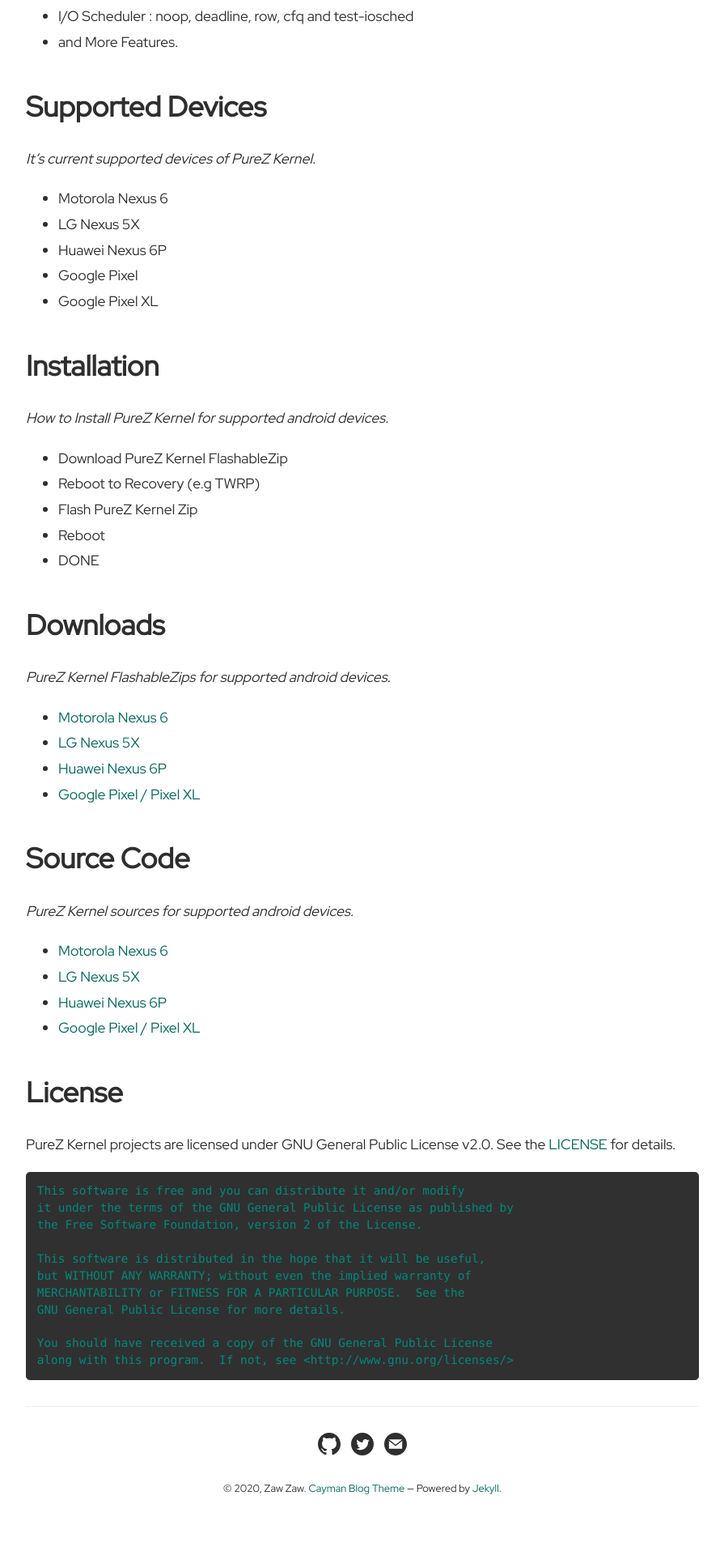
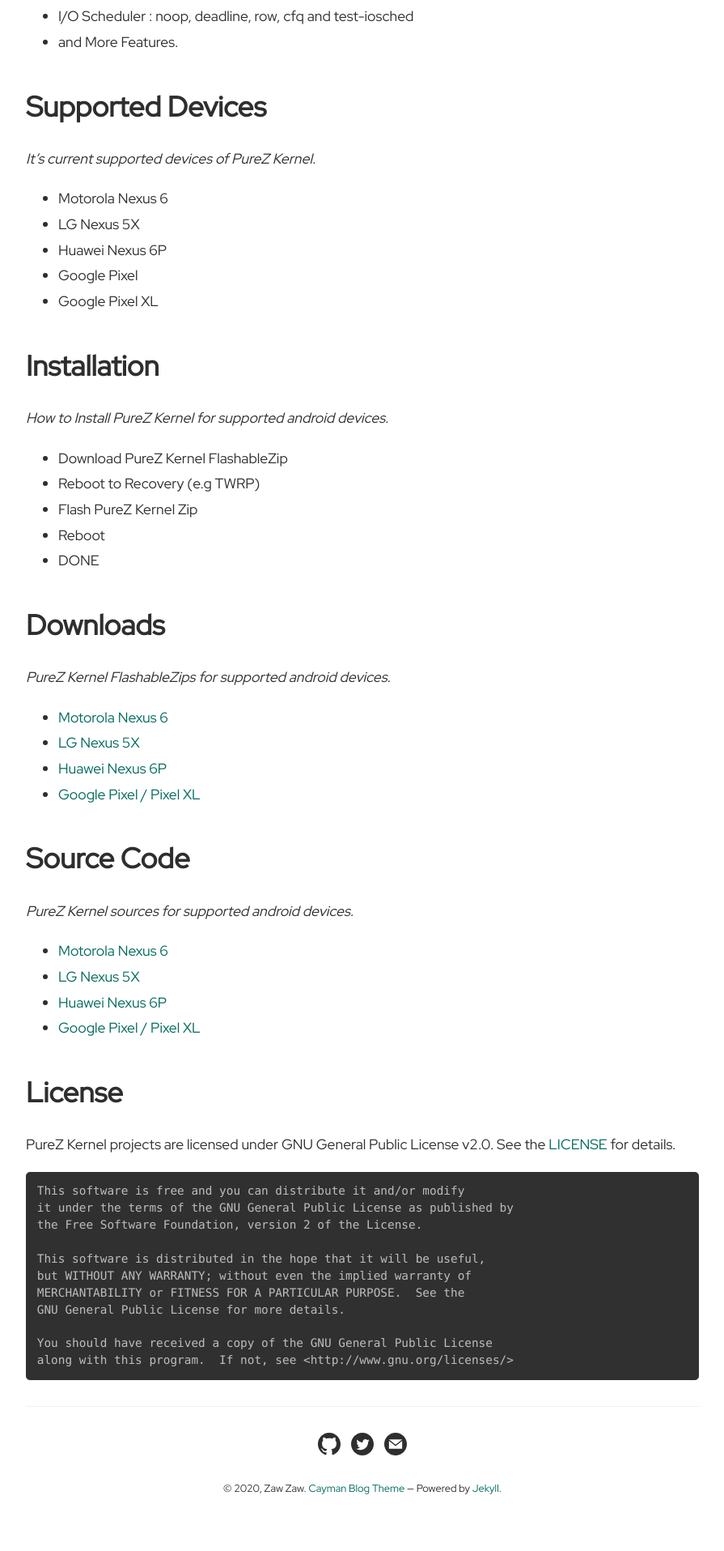
Before and after one commit to zawzaww/zawzaww.github.io, a Jekyll site: the page built from pages/purez-kernel.md, in a window 1280 px wide. Shown: the part 1719-3634 px from the top of the page at 81% size, without its empty margins (192-1087 px from the left). Built offline with Jekyll 4.4.1, drawn with Linux system fonts in a browser that asks for light colours.

Commit message:
_sass: variables.scss: update code text color

```diff
--- a/_sass/variables.scss
+++ b/_sass/variables.scss
@@ -15,7 +15,7 @@
 
 // Code colors.
 $code-bg-color: #303030 !default;
-$code-text-color: #00897b !default;
+$code-text-color: #bdbdbd !default;
 
 // Borders colors.
 $border-color: #303030 !default;
```
